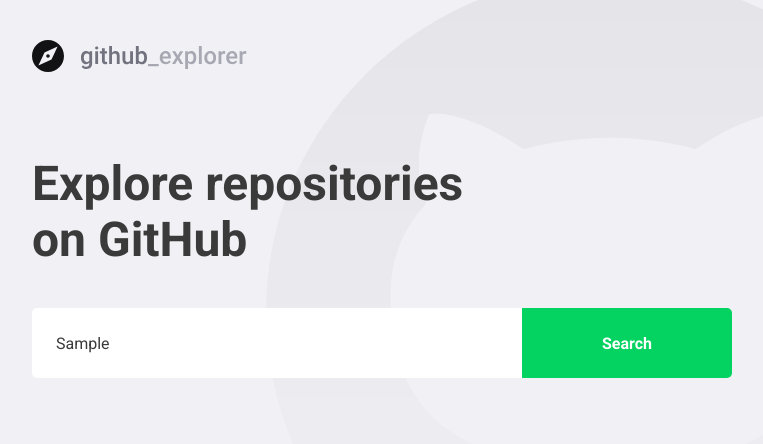
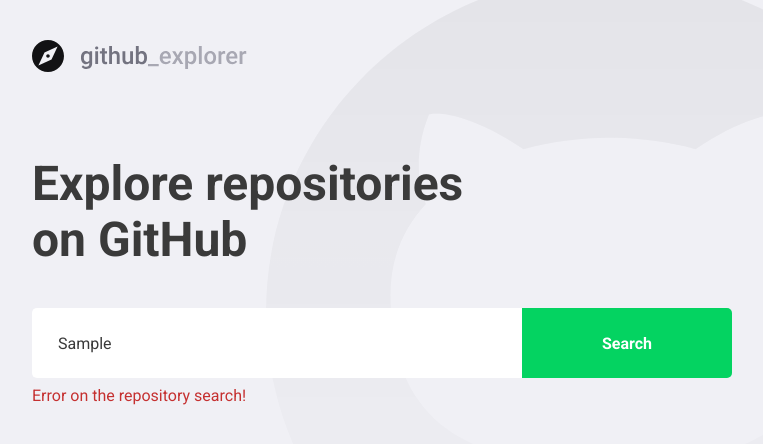
Before and after one commit to jennifertakagi/go-github-explorer, a React (Create React App) app in the folder web/: page / in a window 1280 px wide. Both pictures are taken after typing "Sample" into the empty fields and a click on the button "Search". Shown: the top 444 px of the page, without its empty margins (148-911 px from the left). Built offline with nearby package versions, Linux system fonts and the light colour scheme; no server answers.

Commit message:
feat: handle with input error

```diff
--- a/web/src/pages/Dashboard/index.tsx
+++ b/web/src/pages/Dashboard/index.tsx
@@ -4,7 +4,7 @@
 import api from '../../services/api';
 
 import logo from '../../assets/logo.svg';
-import { Title, Form, Repositories } from './styles';
+import { Error, Form, Repositories, Title } from './styles';
 
 interface Repository {
   full_name: string;
@@ -18,16 +18,29 @@
 const Dashboard: React.FC = () => {
   const [repositories, setRepositories] = useState<Repository[]>([]);
   const [newRepo, setNewRepo] = useState('');
+  const [inputError, setInputError] = useState('');
 
   async function handleAddRepository(
     event: FormEvent<HTMLFormElement>,
   ): Promise<void> {
     event.preventDefault();
 
-    const { data: repository } = await api.get<Repository>(`repos/${newRepo}`);
+    if (!newRepo) {
+      setInputError('Enter the author / name of the repository');
+      return;
+    }
 
-    setRepositories([...repositories, repository]);
-    setNewRepo('');
+    try {
+      const { data: repository } = await api.get<Repository>(
+        `repos/${newRepo}`,
+      );
+
+      setRepositories([...repositories, repository]);
+      setNewRepo('');
+      setInputError('');
+    } catch (error) {
+      setInputError('Error on the repository search!');
+    }
   }
 
   return (
@@ -35,7 +48,7 @@
       <img src={logo} alt="Github Explorer logo" />
       <Title>Explore repositories on GitHub</Title>
 
-      <Form onSubmit={handleAddRepository}>
+      <Form q={!!inputError} onSubmit={handleAddRepository}>
         <input
           value={newRepo}
           onChange={e => setNewRepo(e.target.value)}
@@ -43,6 +56,8 @@
         />
         <button type="submit">Search</button>
       </Form>
+
+      {inputError && <Error>{inputError}</Error>}
 
       <Repositories>
         {repositories.map(repository => (
--- a/web/src/pages/Dashboard/styles.ts
+++ b/web/src/pages/Dashboard/styles.ts
@@ -1,16 +1,17 @@
-import styled from 'styled-components';
+import styled, { css } from 'styled-components';
 import { shade } from 'polished';
 
-export const Title = styled.h1`
-  font-size: 48px;
-  color: #3a3a3a;
-  max-width: 450px;
-  line-height: 56px;
+interface FormProps {
+  hasError: boolean;
+}
 
-  margin-top: 80px;
+export const Error = styled.span`
+  display: block;
+  color: #c53030;
+  margin-top: 8px;
 `;
 
-export const Form = styled.form`
+export const Form = styled.form<FormProps>`
   margin-top: 40px;
   max-width: 700px;
 
@@ -23,6 +24,14 @@
     border: 0;
     border-radius: 5px 0 0 5px;
     color: #3a3a3a;
+    border: 2px solid #fff;
+    border-right: 0;
+
+    ${props =>
+      props.hasError &&
+      css`
+        border-color: #c53030;
+      `}
 
     &::placeholder {
       color: #a8a8b3;
@@ -96,3 +105,12 @@
     }
   }
 `;
+
+export const Title = styled.h1`
+  font-size: 48px;
+  color: #3a3a3a;
+  max-width: 450px;
+  line-height: 56px;
+
+  margin-top: 80px;
+`;
```
